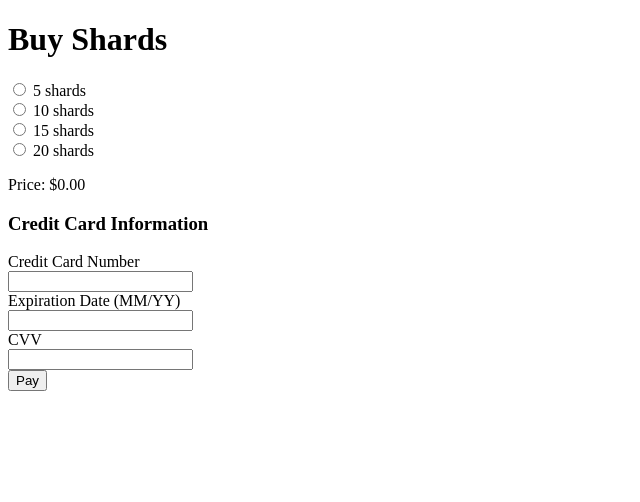
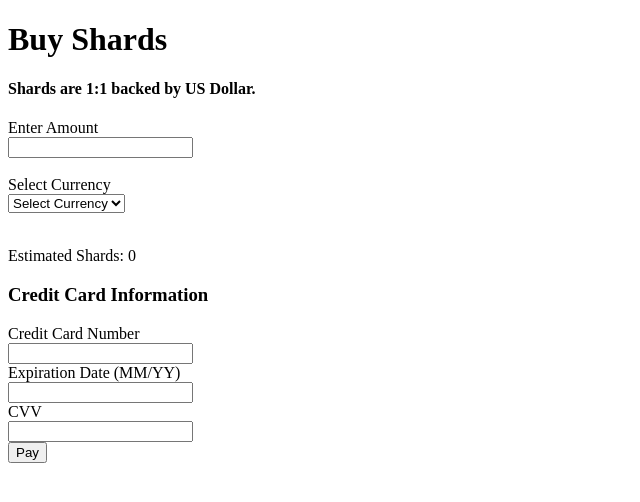
Before and after one commit to uiowahjmjohnsonselt2024/projectdirectory-selt_2024_team_005, a Rails app: page /users/0/buy_shards in a window 1280 px wide. Shown: the top 502 px of the page, without its empty margins (0-640 px from the left). Run offline with Rails 7, Linux system fonts and the light colour scheme; data comes from the database, SQL or seed files in the repository; parts of the project's set-up code (start-up, migrations or seed data) failed here and were passed over; some libraries are stand-ins or nearby versions.

Commit message:
fixed rates for buying shards – about to implement API call

```diff
--- a/app/controllers/users_controller.rb
+++ b/app/controllers/users_controller.rb
@@ -5,19 +5,26 @@ class UsersController < ApplicationController
   end
 
   def buy_shards
+    @currencies = %w[USD EUR GBP JPY AUD CAD CHF CNY SEK NZD]
     @user = User.find_by!(username: params[:username])
     @character = Character.find_by(username: params[:username])
   end
 
   def process_payment
     @user = User.find_by!(username: params[:username])
-    @shards = params[:shards].to_i
+    # @shards = params[:shards].to_i
 
-    # Validate the selected shards amount
-    unless [ 5, 10, 15, 20 ].include?(@shards)
-      flash[:alert] = "Invalid shards amount selected."
+    @amount = params[:amount].to_f
+    @currency = params[:currency]
+    # Validate inputs
+    if @amount <= 0
+      flash[:alert] = "Please enter a valid amount."
       redirect_to buy_shards_user_path(@user.username) and return
     end
+    # Currency exchange
+    exchange_rate = get_exchange_rate(@currency)
+    amount_in_usd = @amount / exchange_rate
+    shards_to_credit = amount_in_usd.floor
 
     # Validate credit card information (basic validation)
     cc_number = params[:cc_number]
@@ -55,15 +62,32 @@ class UsersController < ApplicationController
       redirect_to user_path(@user.username) and return
     end
 
-    @character.shard_balance += @shards
+    @character.shard_balance += shards_to_credit
 
     if @character.save
-      flash[:notice] = "Successfully purchased #{@shards} shards."
+      flash[:notice] = "Successfully purchased #{shards_to_credit} shards."
       redirect_to user_path(@user.username)
     else
       flash[:alert] = "Unable to update shard balance."
       redirect_to user_path(@user.username)
     end
+  end
+
+  def get_exchange_rate(currency)
+    # Simulate exchange rates for the purpose of this mock system
+    exchange_rates = {
+      'USD' => 1.0,
+      'EUR' => 0.85,
+      'GBP' => 0.75,
+      'JPY' => 110.0,
+      'AUD' => 1.35,
+      'CAD' => 1.25,
+      'CHF' => 0.90,
+      'CNY' => 6.5,
+      'SEK' => 8.5,
+      'NZD' => 1.4
+    }
+    exchange_rates[currency] || 1.0
   end
 
   def destroy
--- a/app/views/users/buy_shards.html.erb
+++ b/app/views/users/buy_shards.html.erb
@@ -1,21 +1,16 @@
 <h1>Buy Shards</h1>
+<h4>Shards are 1:1 backed by US Dollar. </h4>
 
-<%= form_with url: process_payment_user_path(@user.username), method: :post do |f| %>
+<%= form_with url: process_payment_user_path(@user.username), method: :post, local: true do |f| %>
   <div>
-    <%= f.radio_button :shards, 5, id: 'shards_5' %>
-    <%= f.label :shards_5, '5 shards' %><br>
+    <%= f.label :amount, "Enter Amount" %><br>
+    <%= f.number_field :amount, step: 0.01, min: 0 %><br><br>
 
-    <%= f.radio_button :shards, 10, id: 'shards_10' %>
-    <%= f.label :shards_10, '10 shards' %><br>
-
-    <%= f.radio_button :shards, 15, id: 'shards_15' %>
-    <%= f.label :shards_15, '15 shards' %><br>
-
-    <%= f.radio_button :shards, 20, id: 'shards_20' %>
-    <%= f.label :shards_20, '20 shards' %><br>
+    <%= f.label :currency, "Select Currency" %><br>
+    <%= f.select :currency, @currencies, include_blank: 'Select Currency' %><br><br>
   </div>
 
-  <p>Price: $<span id="price">0.00</span></p>
+  <p>Estimated Shards: <span id="shards">0</span></p>
 
   <h3>Credit Card Information</h3>
   <div>
@@ -34,18 +29,38 @@
 
 <script>
     document.addEventListener("DOMContentLoaded", function() {
-        function updatePrice() {
-            var selectedShard = document.querySelector('input[name="shards"]:checked');
-            var price = selectedShard ? parseInt(selectedShard.value) : 0;
-            document.getElementById('price').innerText = price.toFixed(2);
+        var amountField = document.querySelector('#amount');
+        var currencyField = document.querySelector('#currency');
+        var shardsDisplay = document.getElementById('shards');
+
+        function updateShards() {
+            var amount = parseFloat(amountField.value) || 0;
+            var currency = currencyField.value;
+
+            if (currency) {
+                // Simulate exchange rates (should match those in the controller)
+                var exchangeRates = {
+                    'USD': 1.0,
+                    'EUR': 0.85,
+                    'GBP': 0.75,
+                    'JPY': 110.0,
+                    'AUD': 1.35,
+                    'CAD': 1.25,
+                    'CHF': 0.90,
+                    'CNY': 6.5,
+                    'SEK': 8.5,
+                    'NZD': 1.4
+                };
+                var rate = exchangeRates[currency] || 1.0;
+                var amountInUSD = amount / rate;
+                var estimatedShards = Math.floor(amountInUSD); // Round to 2 decimal places
+                shardsDisplay.innerText = estimatedShards;
+            } else {
+                shardsDisplay.innerText = '0';
+            }
         }
 
-        var radios = document.querySelectorAll('input[name="shards"]');
-        radios.forEach(function(radio) {
-            radio.addEventListener('change', updatePrice);
-        });
-
-        // Initialize the price display
-        updatePrice();
+        amountField.addEventListener('input', updateShards);
+        currencyField.addEventListener('change', updateShards);
     });
 </script>
```
Also changed, not shown: features/step_definitions/user_profile_steps.rb (+8 -0 lines), 1 other file.
